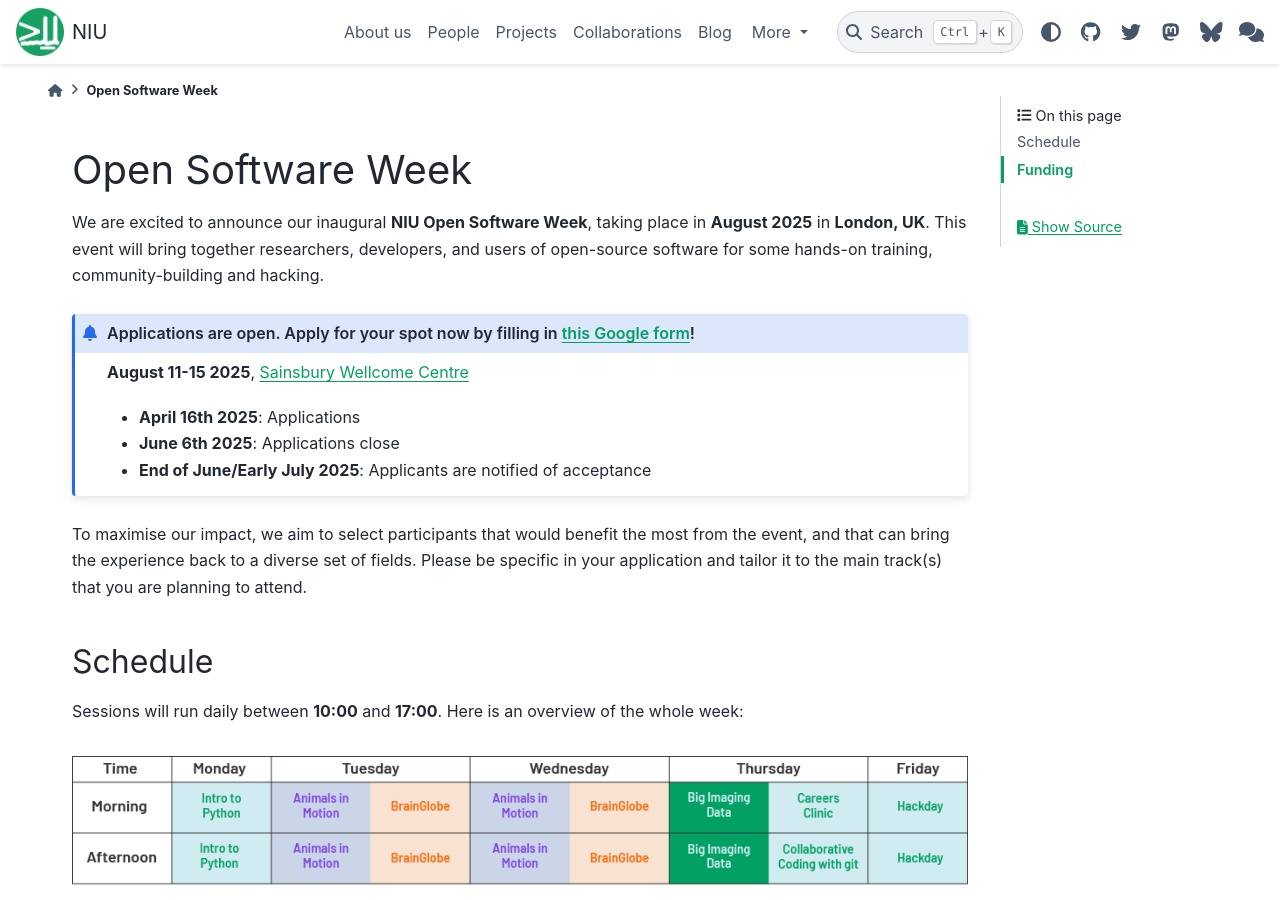
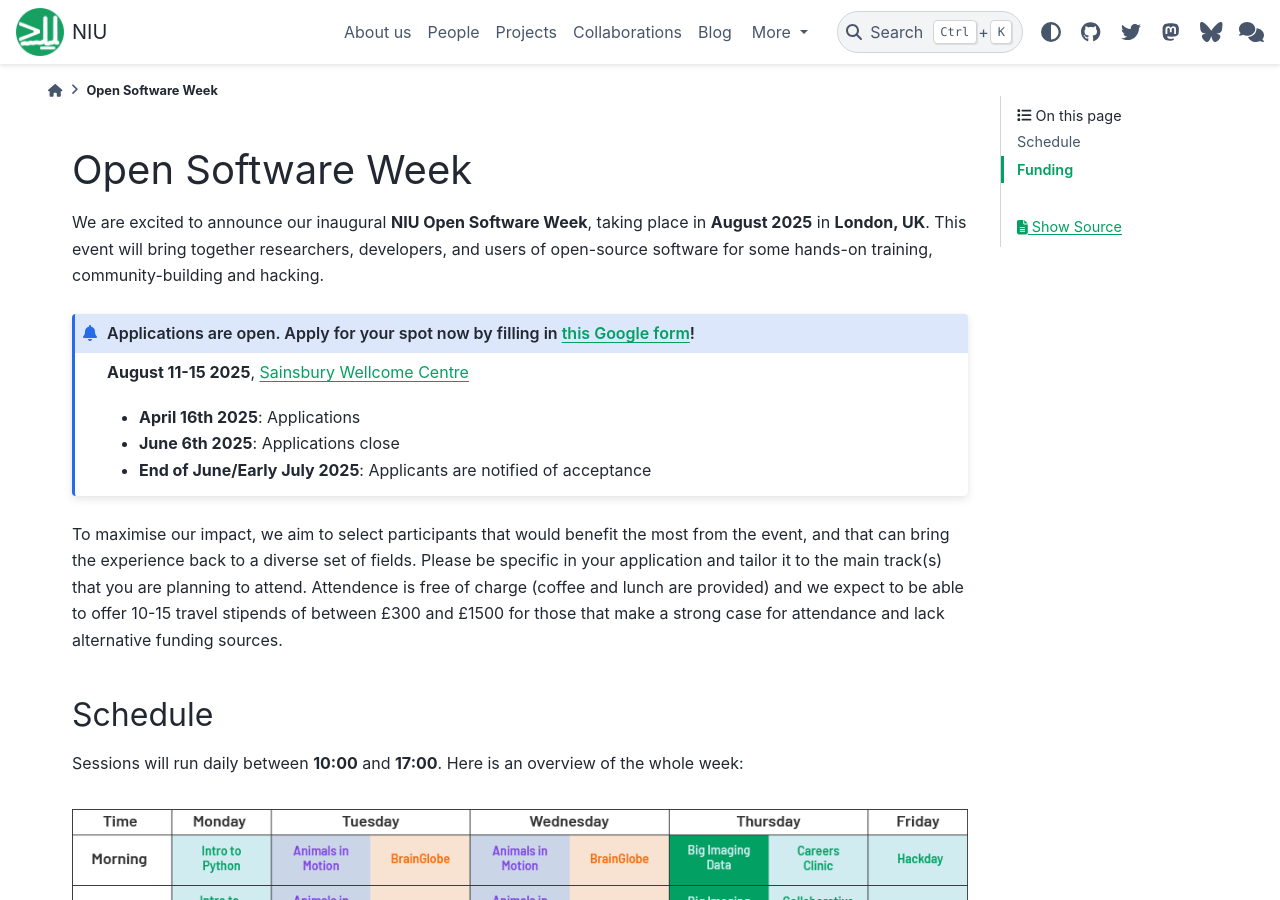
Before and after one commit to neuroinformatics-unit/neuroinformatics-unit.github.io, a Sphinx documentation site: the page built from docs/source/open-software-week/index.md, in a window 1280 px wide and 900 px high. Built offline with Sphinx 7.4.7 and the PyData theme 0.15.4, drawn with Linux system fonts in a browser that asks for light colours; nearby versions of some CDN libraries.

Commit message:
specify funding estimates on main page

```diff
--- a/docs/source/open-software-week/index.md
+++ b/docs/source/open-software-week/index.md
@@ -13,7 +13,7 @@ place in **August 2025** in **London, UK**. This event will bring together resea
 - **End of June/Early July 2025**: Applicants are notified of acceptance
 :::
 
-To maximise our impact, we aim to select participants that would benefit the most from the event, and that can bring the experience back to a diverse set of fields. Please be specific in your application and tailor it to the main track(s) that you are planning to attend.
+To maximise our impact, we aim to select participants that would benefit the most from the event, and that can bring the experience back to a diverse set of fields. Please be specific in your application and tailor it to the main track(s) that you are planning to attend. Attendence is free of charge (coffee and lunch are provided) and we expect to be able to offer 10-15 travel stipends of between £300 and £1500 for those that make a strong case for attendance and lack alternative funding sources.
 
 ## Schedule
 
```
